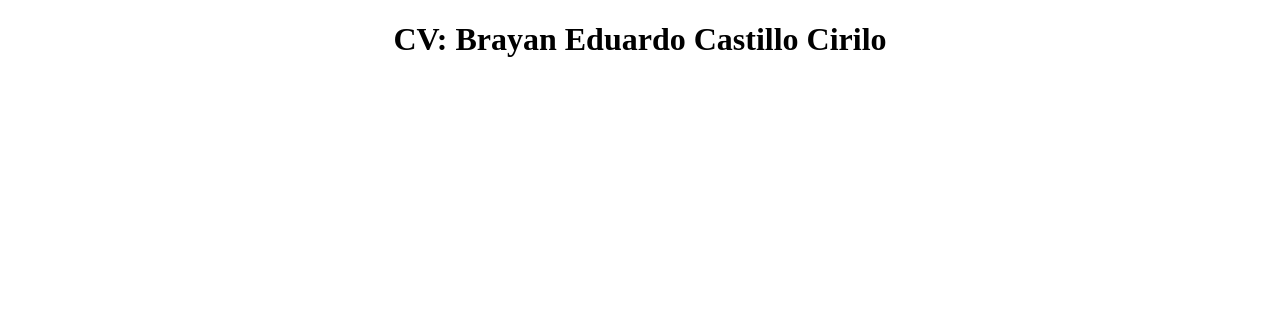
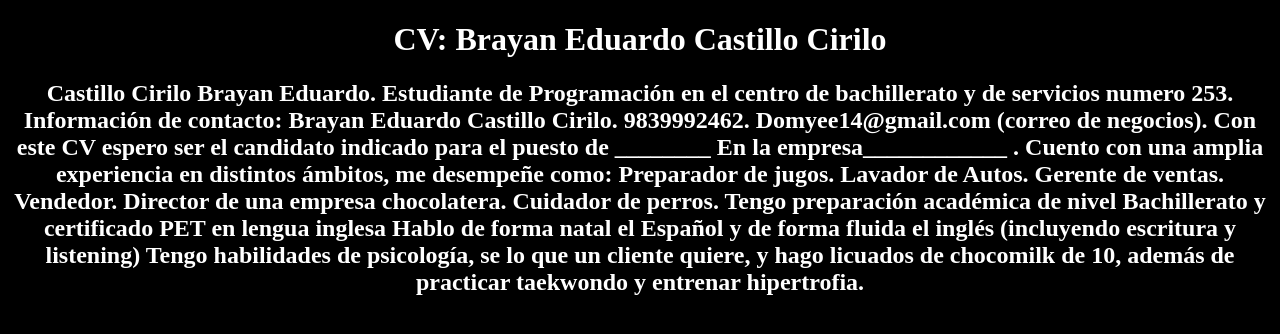
Before and after one commit to cirilo25/cirilo25.github.io, a plain HTML site: page index.html in a window 1280 px wide. Drawn offline with Linux system fonts and the light colour scheme.

Commit message:
Update index.html

```diff
--- a/index.html
+++ b/index.html
@@ -5,11 +5,32 @@
     <meta name="viewport" content="width=device-width, initial-scale=1.0">
     <title>CV Brayan Cirilo</title>
 </head>
-<body>
+<body bgcolor="Black">
 <Center>
-    <h1>CV: Brayan Eduardo Castillo Cirilo</h1>
-    <h2></h2>
-    <h3></h3>
+
+    <h1><Font color = "ffffff">
+        CV: Brayan Eduardo Castillo Cirilo</h1>
+    <h2>Castillo Cirilo Brayan Eduardo.
+        Estudiante de Programación en el centro de bachillerato y de servicios numero 253.
+
+        Información de contacto:
+        Brayan Eduardo Castillo Cirilo.
+        9839992462.
+        Domyee14@gmail.com  (correo de negocios).
+        Con este CV espero ser el candidato indicado para el puesto de ________
+        En la empresa____________ .
+        Cuento con una amplia experiencia en distintos ámbitos, me desempeñe como:
+        Preparador de jugos.
+        Lavador de Autos.
+        Gerente de ventas.
+        Vendedor.
+        Director de una empresa chocolatera.
+        Cuidador de perros.
+        Tengo preparación académica de nivel Bachillerato y certificado PET en lengua inglesa
+        Hablo de forma natal el Español y de forma fluida el inglés (incluyendo escritura y listening)
+        Tengo habilidades de psicología, se lo que un cliente quiere, y hago licuados de chocomilk de 10, además de practicar taekwondo y entrenar hipertrofia.
+    </font>
+    </h2>
 </Center>
 </body>
 </html>
```
